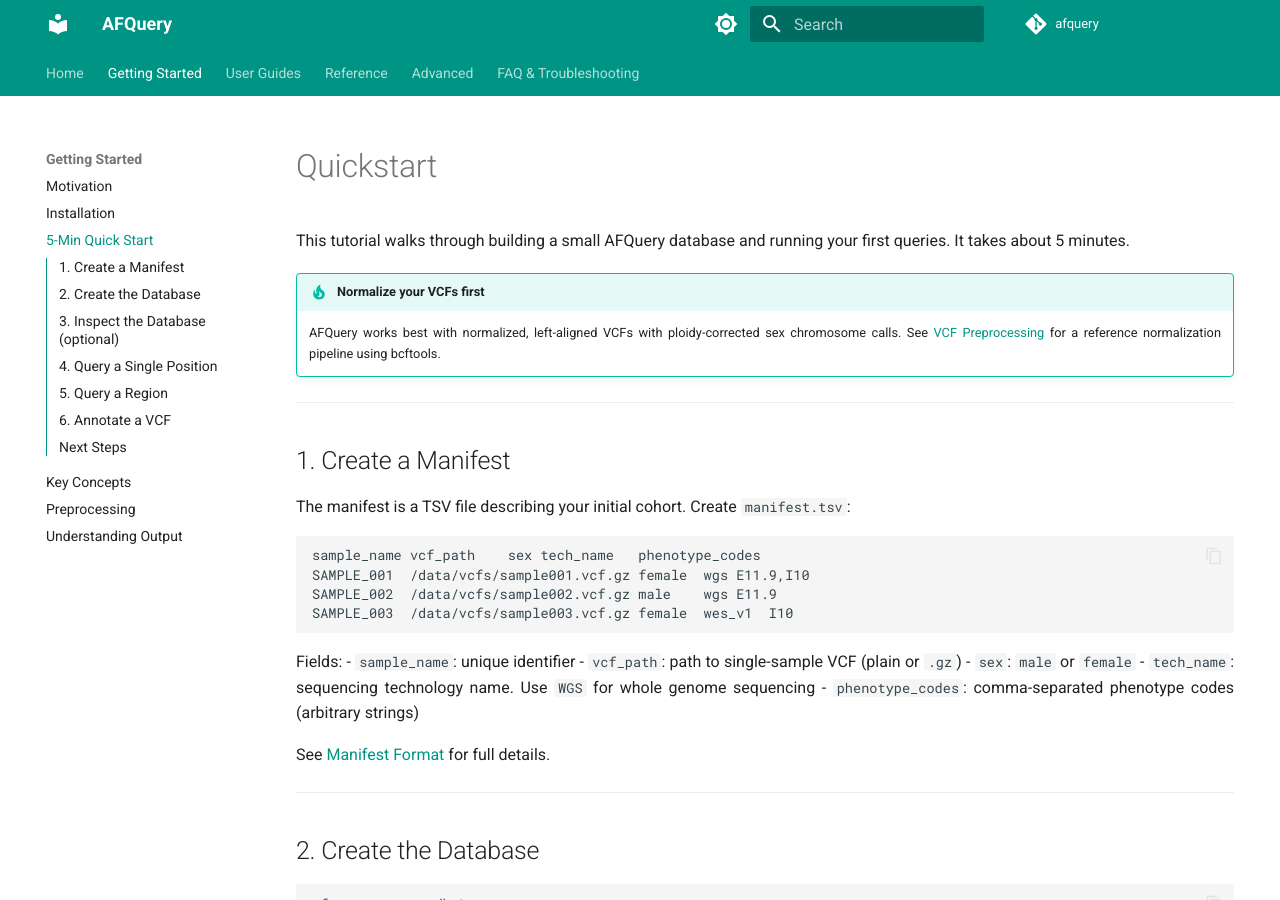
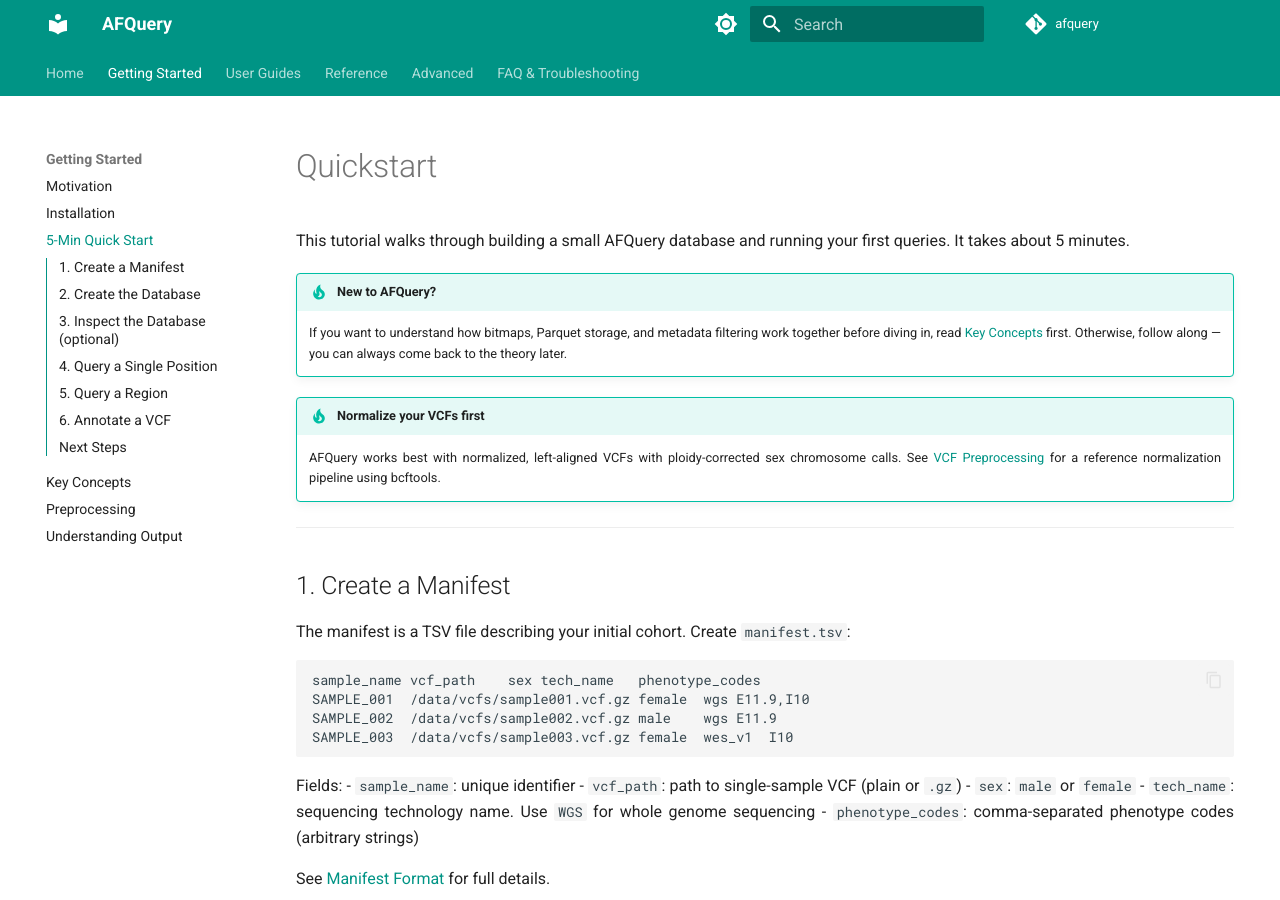
Before and after one commit to dlopez-bioinfo/afquery, an MkDocs documentation site: the page built from docs/getting-started/quickstart.md, in a window 1280 px wide and 900 px high. Built offline with MkDocs 1.6.1 and Material for MkDocs 9.7.7, drawn with Linux system fonts in a browser that asks for light colours; comment, search, counter and statistics services are not loaded.

Commit message:
docs: add key concepts cross-reference to quickstart

```diff
--- a/docs/getting-started/quickstart.md
+++ b/docs/getting-started/quickstart.md
@@ -1,6 +1,9 @@
 # Quickstart
 
 This tutorial walks through building a small AFQuery database and running your first queries. It takes about 5 minutes.
+
+!!! tip "New to AFQuery?"
+    If you want to understand how bitmaps, Parquet storage, and metadata filtering work together before diving in, read [Key Concepts](concepts.md) first. Otherwise, follow along — you can always come back to the theory later.
 
 !!! tip "Normalize your VCFs first"
     AFQuery works best with normalized, left-aligned VCFs with ploidy-corrected sex chromosome calls. See [VCF Preprocessing](preprocessing.md) for a reference normalization pipeline using bcftools.
```
